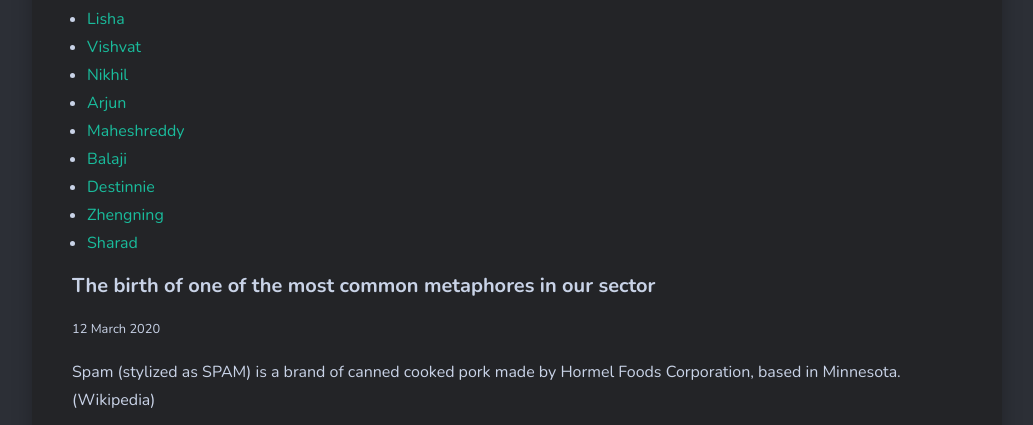
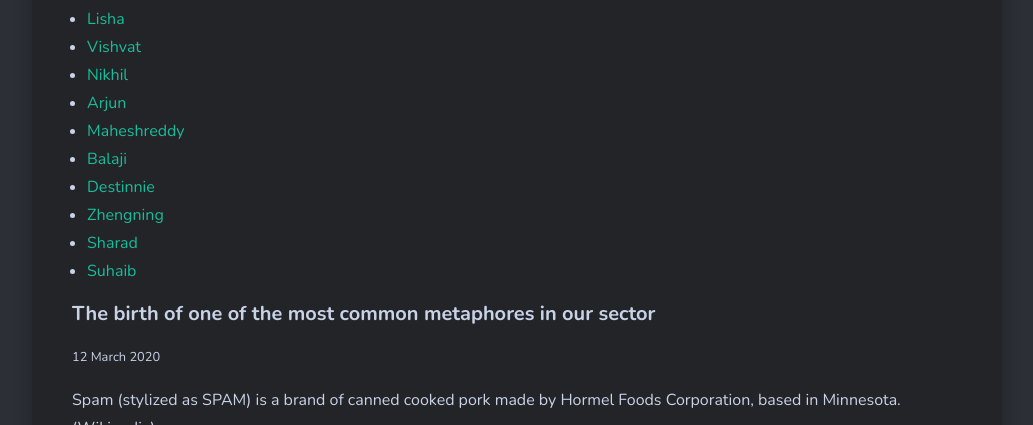
Before and after one commit to larsoliverdam/nmit, a Jekyll site: the page built from _pages/SYD701.md, in a window 1280 px wide and 900 px high, scrolled down 1034 px, cut to the strip 0-425 px from the top of the window. Shown: the whole strip, without its empty margins (123-1156 px from the left). Built offline with Jekyll 4.4.1, drawn with Linux system fonts in a browser that asks for light colours; nearby versions of some CDN libraries; comment, search, counter and statistics services are not loaded.

Commit message:
SYD701 new blog

```diff
--- a/_pages/SYD701.md
+++ b/_pages/SYD701.md
@@ -20,6 +20,7 @@
 * [Destinnie](https://syd702.wordpress.com)
 * [Zhengning](https://syd701paulhomes.home.blog)
 * [Sharad](https://systemdevelopmentmethodologies.wordpress.com/)
+* [Suhaib](https://parappallath.wordpress.com/)
 
 #### The birth of one of the most common metaphores in our sector
 <small>12 March 2020</small>
```
